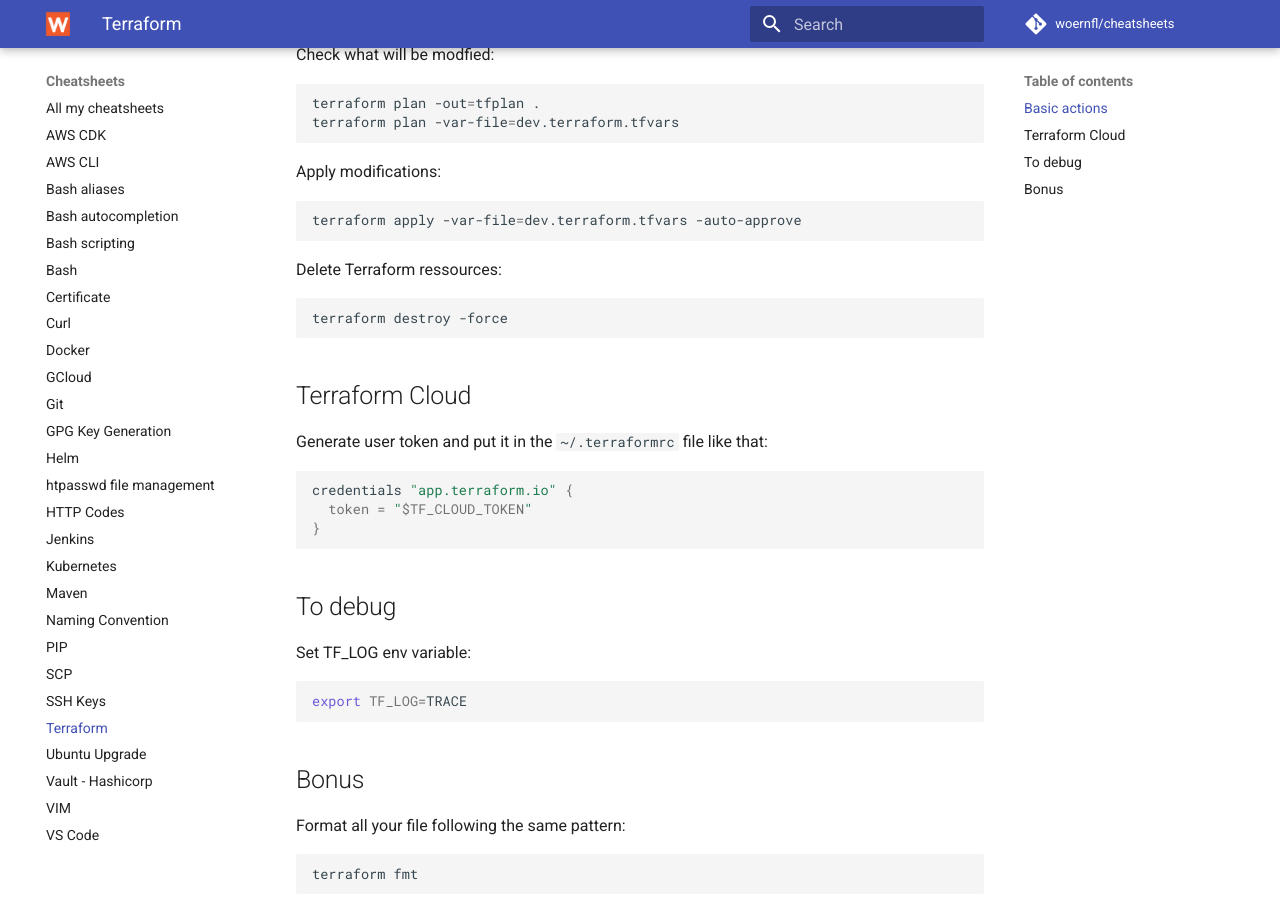
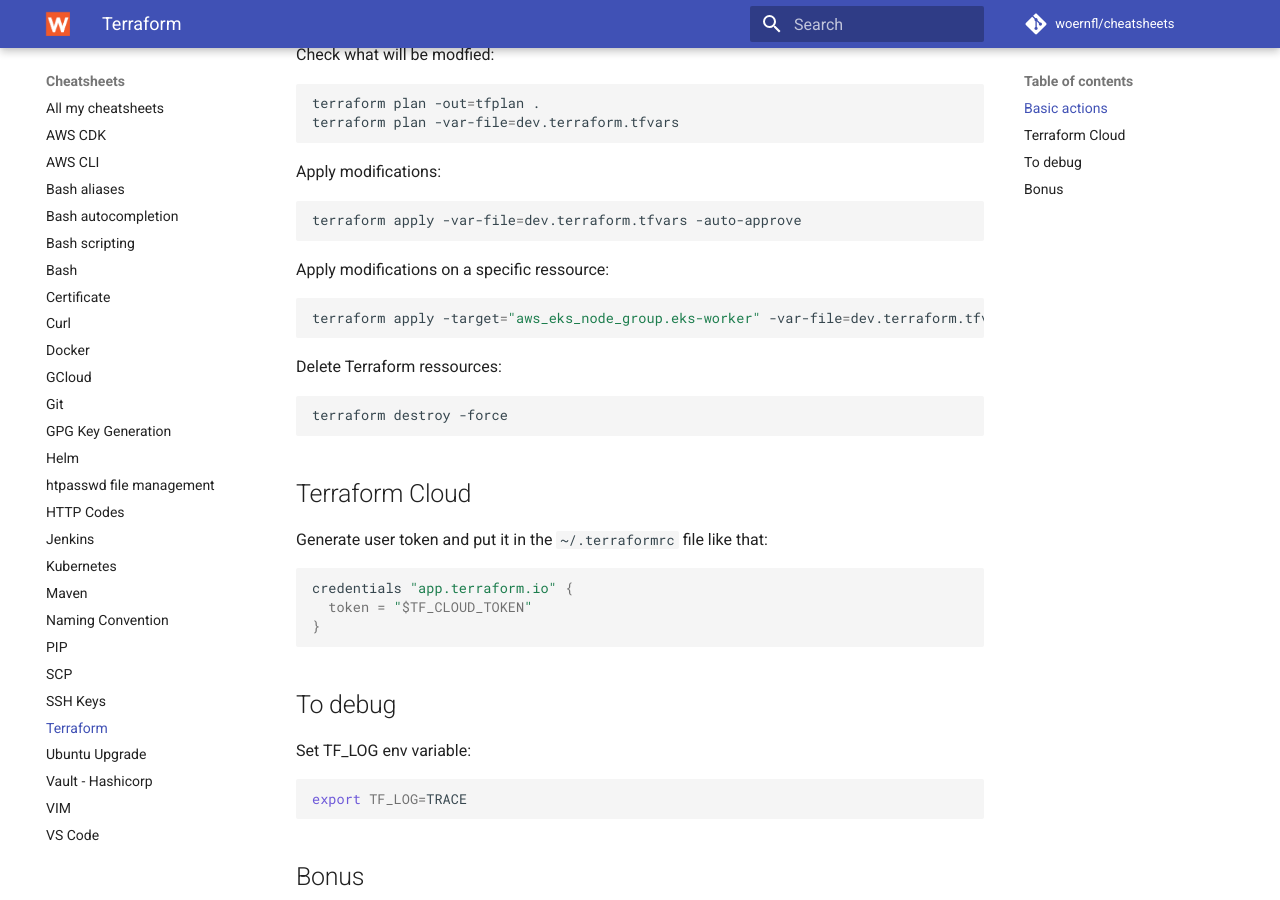
Before and after one commit to woernfl/cheatsheets, an MkDocs documentation site: the page built from docs/terraform.md, in a window 1280 px wide and 900 px high, scrolled down 324 px. Built offline with MkDocs 1.6.1 and Material for MkDocs 9.7.7, drawn with Linux system fonts in a browser that asks for light colours; comment, search, counter and statistics services are not loaded.

Commit message:
Update terraform.md

````diff
--- a/docs/terraform.md
+++ b/docs/terraform.md
@@ -21,6 +21,12 @@
 
 ```bash
 terraform apply -var-file=dev.terraform.tfvars -auto-approve
+```
+
+Apply modifications on a specific ressource:
+
+```bash
+terraform apply -target="aws_eks_node_group.eks-worker" -var-file=dev.terraform.tfvars -auto-approve
 ```
 
 Delete Terraform ressources:
````
